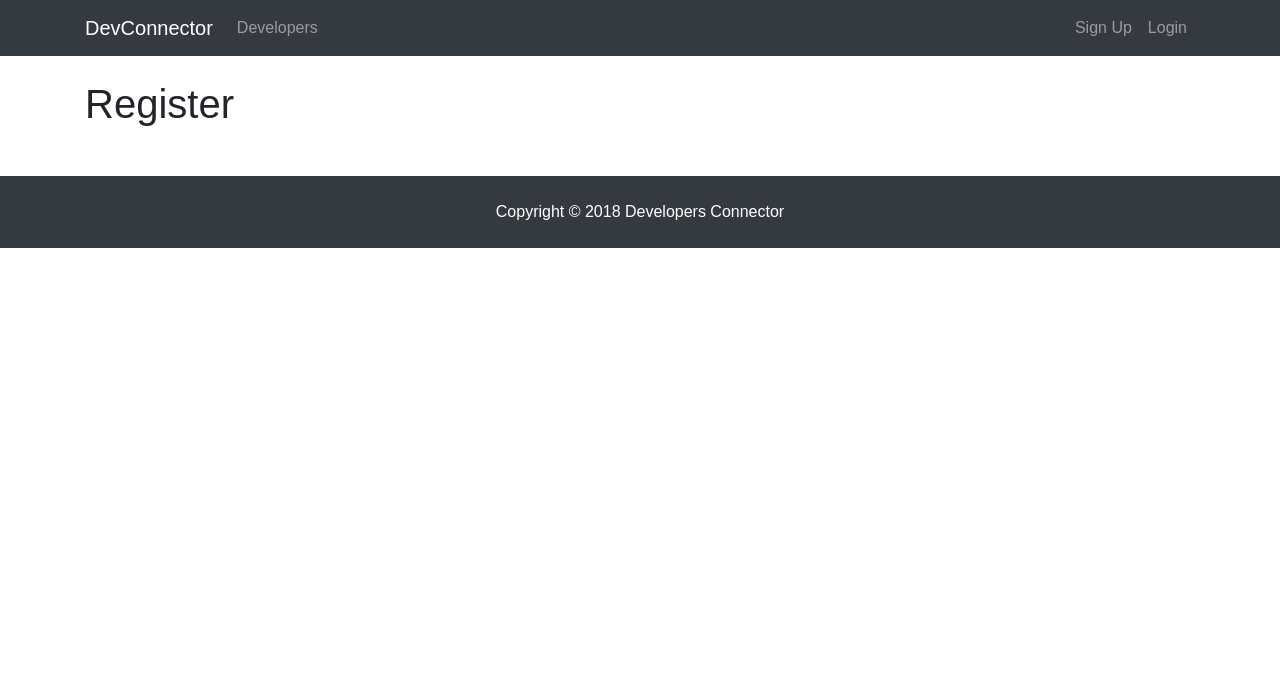
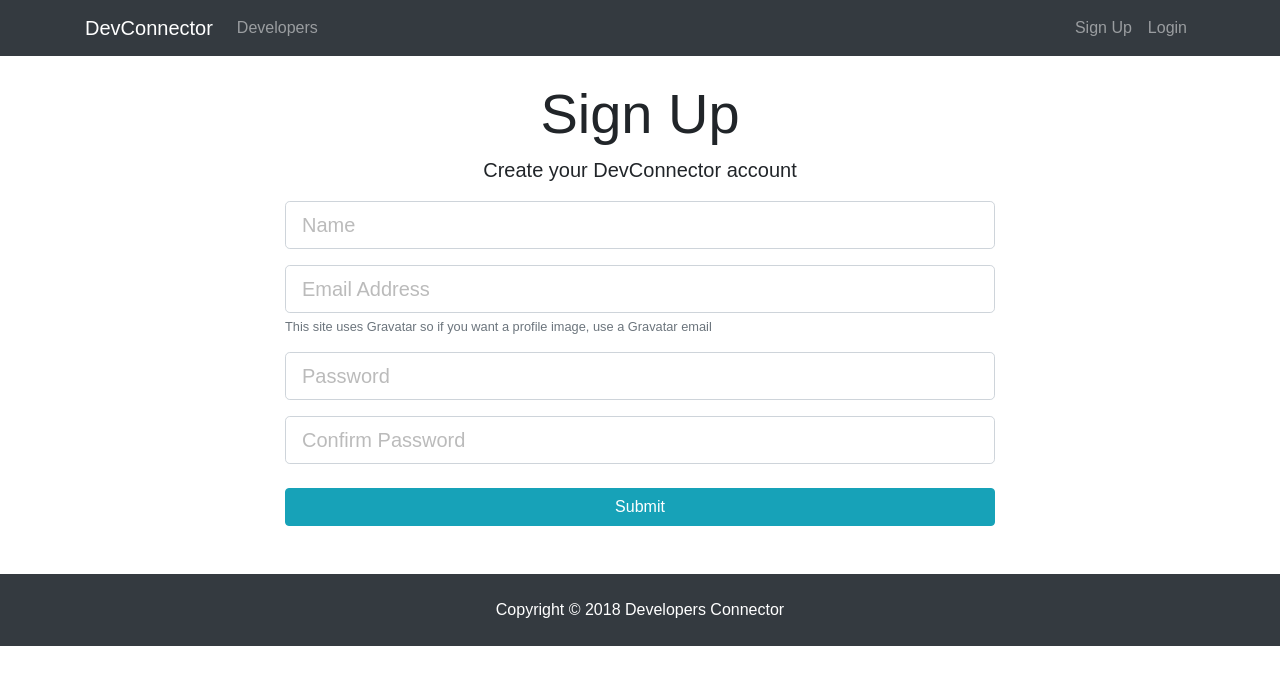
Before and after one commit to Dxtobi/Bee-social, a React (Create React App) app in the folder client/: page /register in a window 1280 px wide. Shown: the top 684 px of the page. Built offline with nearby package versions, Linux system fonts and the light colour scheme.

Commit message:
Register form with state implementation

```diff
--- a/client/src/components/auth/Register.js
+++ b/client/src/components/auth/Register.js
@@ -1,11 +1,89 @@
 import React, { Component } from 'react';
 
 class Register extends Component {
+
+    constructor(){
+      super();
+      this.state = {
+        name: '',
+        email: '',
+        password: '',
+        password2: '',
+        errors: { }
+      }
+
+      this.onChange = this.onChange.bind( this );
+      this.onSubmit = this.onSubmit.bind( this );
+    }
+
+    onChange( e ){
+      this.setState( { [e.target.name]: e.target.value } );
+    }
+
+    onSubmit( e ){
+      e.preventDefault();
+      const newUser = {
+        name: this.state.name,
+        email: this.state.email,
+        password: this.state.password,
+        password2: this.state.password2,
+      }
+      console.log( newUser );
+    }
+
     render() {
         return (
-              <div>
-              <h1>Register</h1>
+          <div className="register">
+              <div className="container">
+                <div className="row">
+                  <div className="col-md-8 m-auto">
+                    <h1 className="display-4 text-center">Sign Up</h1>
+                    <p className="lead text-center">Create your DevConnector account</p>
+                    <form onSubmit={ this.onSubmit }>
+                      <div className="form-group">
+                        <input
+                          type="text"
+                          className="form-control form-control-lg"
+                          placeholder="Name"
+                          name="name"
+                          value={ this.state.name }
+                          onChange={ this.onChange }/>
+                      </div>
+                      <div className="form-group">
+                        <input
+                          type="email"
+                          className="form-control form-control-lg"
+                          placeholder="Email Address"
+                          value={ this.state.email }
+                          name="email"
+                          onChange={ this.onChange }/>
+                        <small className="form-text text-muted">This site uses Gravatar so if you want a profile image, use a Gravatar email</small>
+                      </div>
+                      <div className="form-group">
+                        <input
+                          type="password"
+                          className="form-control form-control-lg"
+                          placeholder="Password"
+                          value={ this.state.password }
+                          name="password"
+                          onChange={ this.onChange }/>
+                      </div>
+                      <div className="form-group">
+                        <input
+                          type="password"
+                          className="form-control form-control-lg"
+                          placeholder="Confirm Password"
+                          value={ this.state.password2 }
+                          name="password2"
+                          onChange={ this.onChange }/>
+                      </div>
+                      <input type="submit" className="btn btn-info btn-block mt-4" />
+                    </form>
+                  </div>
+                </div>
               </div>
+            </div>
+
         )
     }
 }
```
